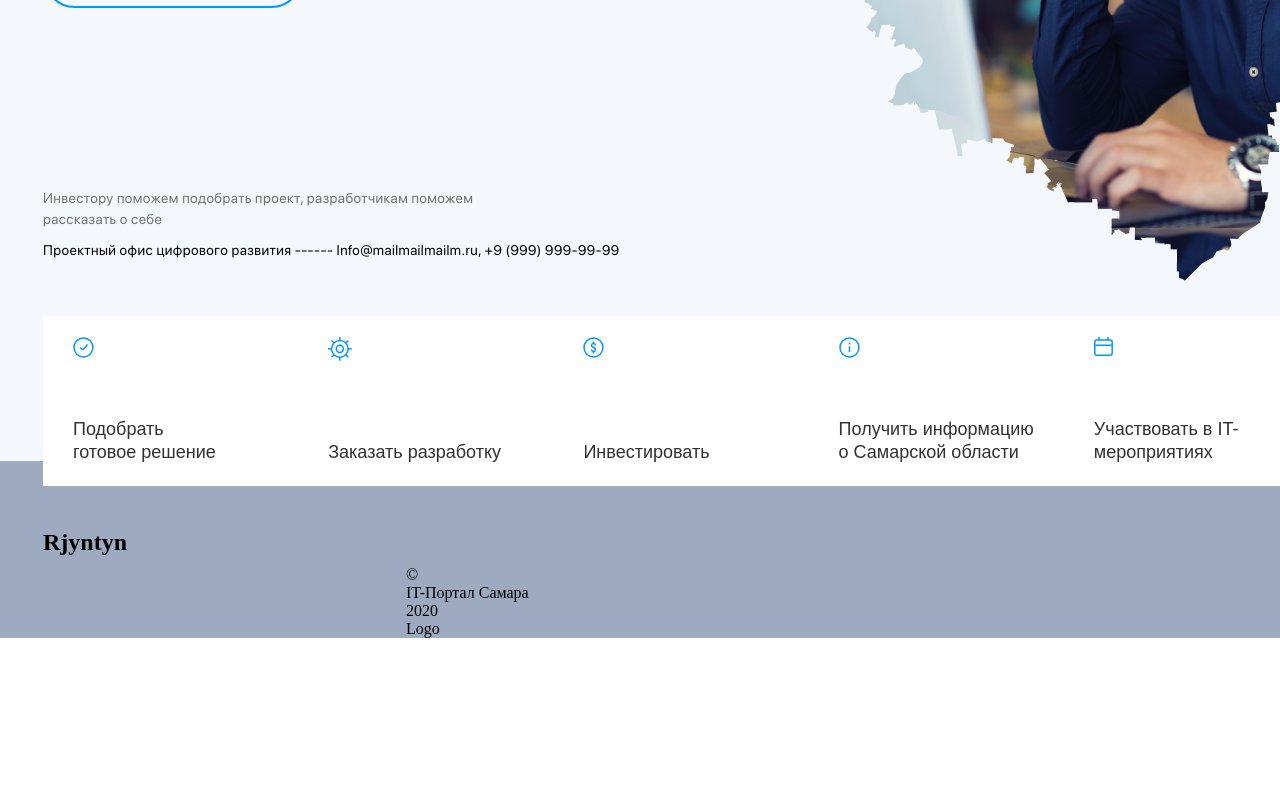
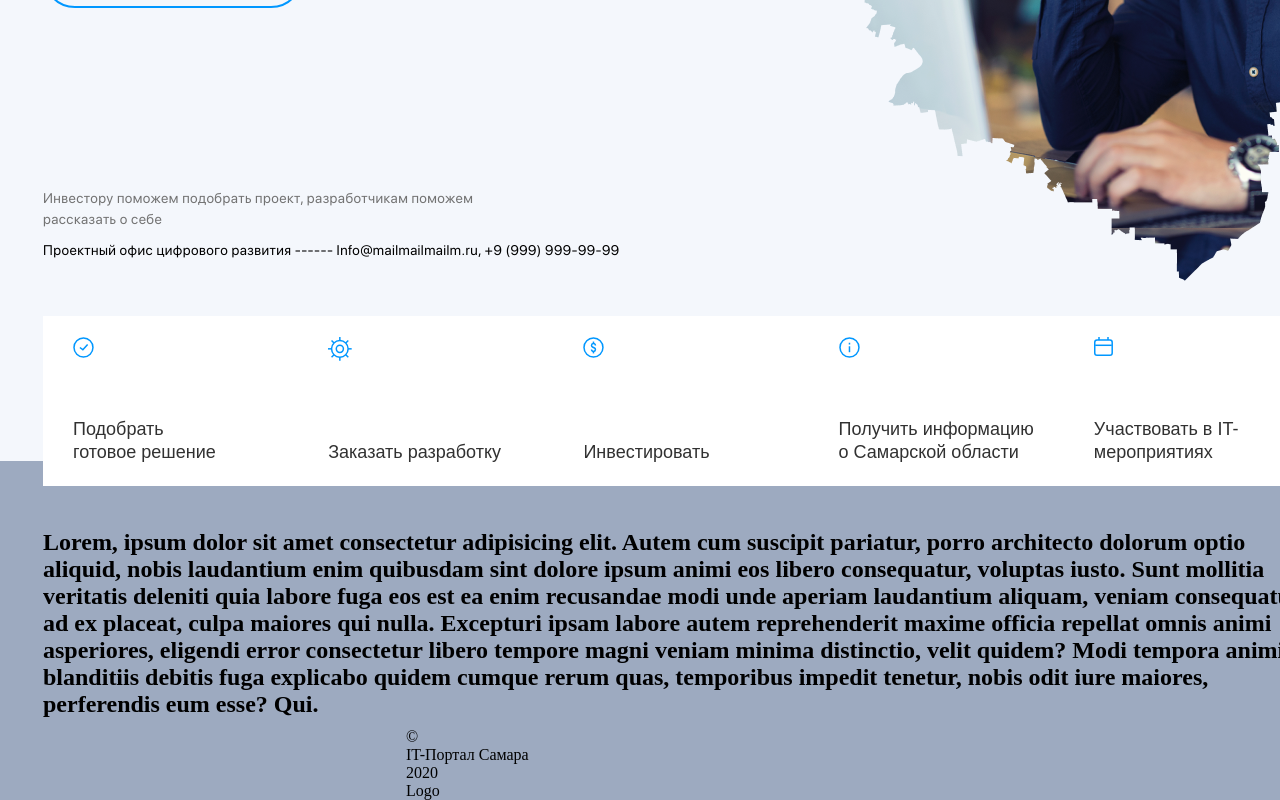
Before and after one commit to KazimirS46/it-portal2, a Next.js app: page / in a window 1280 px wide. Shown: the part 449-1249 px from the top of the page. Before the commit the page ends 1087 px from the top, so only its background shows below. Built offline with nearby package versions, Linux system fonts and the light colour scheme.

Commit message:
Page with header

```diff
--- a/app/page.tsx
+++ b/app/page.tsx
@@ -4,7 +4,19 @@ export default function Home() {
   return (
     <main>
       <div className={styles.wrapper}>
-        <h2>Rjyntyn</h2>
+        <h2>
+          Lorem, ipsum dolor sit amet consectetur adipisicing elit. Autem cum
+          suscipit pariatur, porro architecto dolorum optio aliquid, nobis
+          laudantium enim quibusdam sint dolore ipsum animi eos libero
+          consequatur, voluptas iusto. Sunt mollitia veritatis deleniti quia
+          labore fuga eos est ea enim recusandae modi unde aperiam laudantium
+          aliquam, veniam consequatur ad ex placeat, culpa maiores qui nulla.
+          Excepturi ipsam labore autem reprehenderit maxime officia repellat
+          omnis animi asperiores, eligendi error consectetur libero tempore
+          magni veniam minima distinctio, velit quidem? Modi tempora animi
+          blanditiis debitis fuga explicabo quidem cumque rerum quas, temporibus
+          impedit tenetur, nobis odit iure maiores, perferendis eum esse? Qui.
+        </h2>
       </div>
     </main>
   );
--- a/components/Footer/index.module.css
+++ b/components/Footer/index.module.css
@@ -1,5 +1,5 @@
 .footer {
-  background-color: #9daac0;
+  background-color: var(--main-bgr-color);
 }
 
 .wrapper {
--- a/components/Header/navlist.json
+++ b/components/Header/navlist.json
@@ -26,7 +26,7 @@
       },
       {
         "id": 4,
-        "title": "ИНформация о регионе",
+        "title": "Информация о регионе",
         "path": "/"
       }
     ]
```
